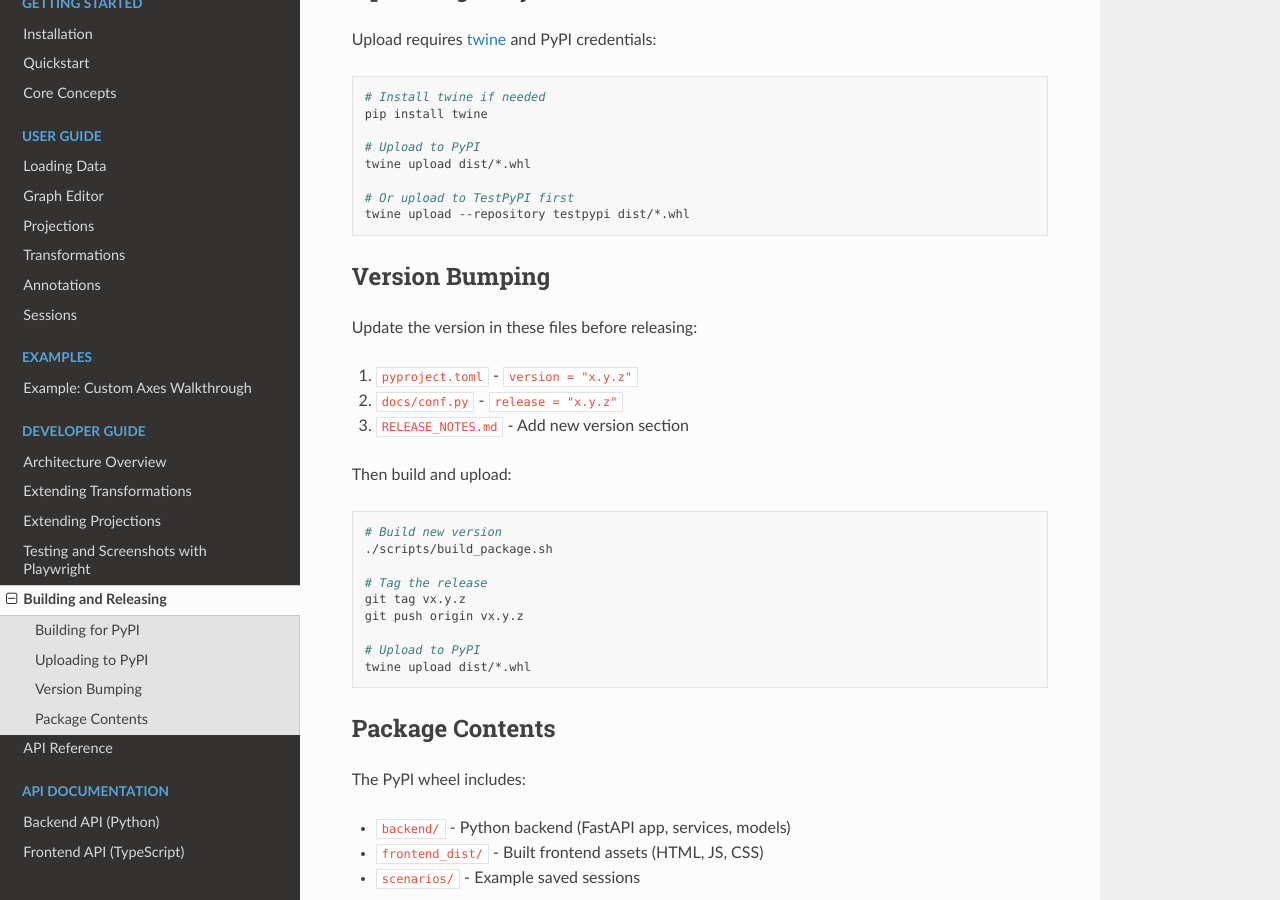
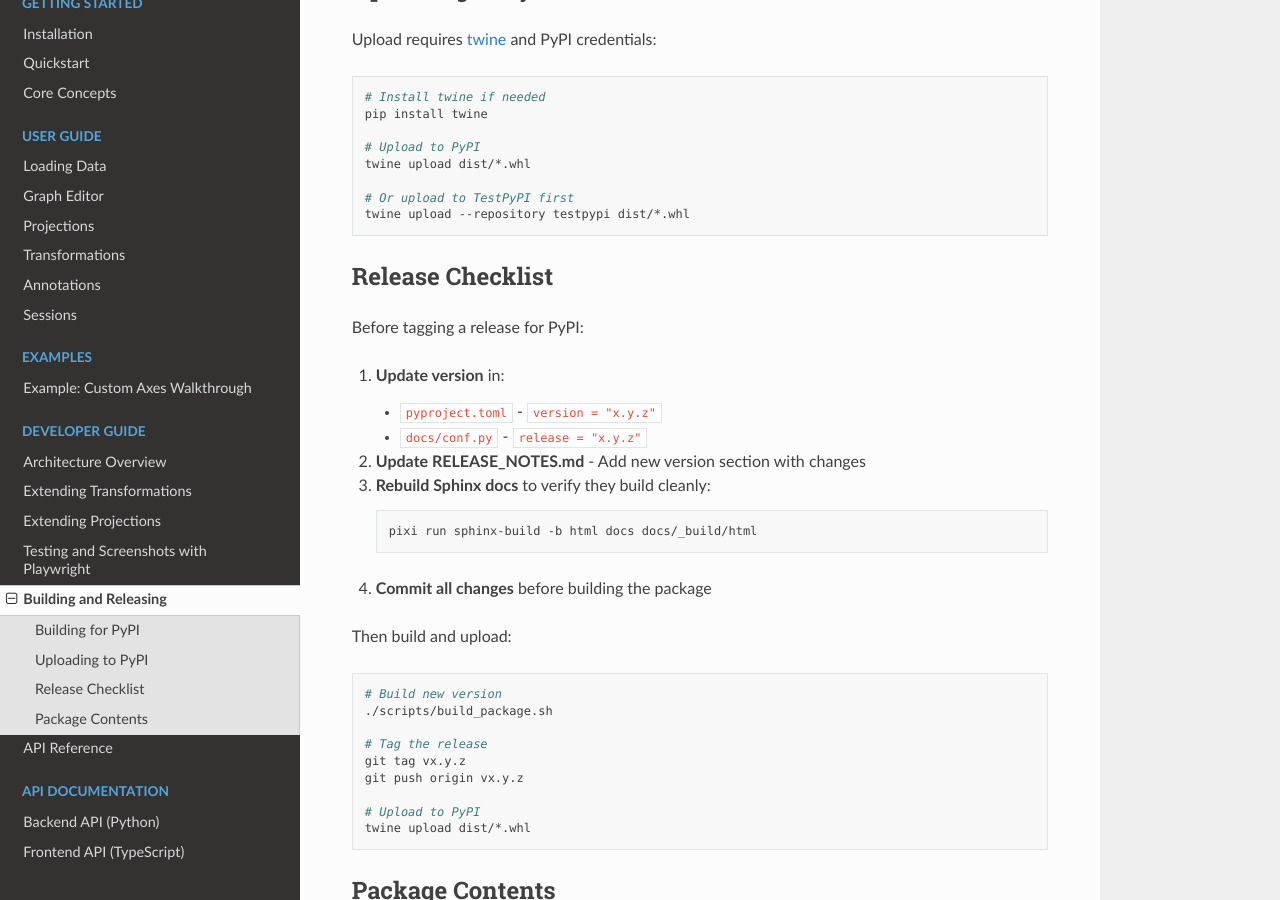
Before and after one commit to cranmer/vectorscope, a Sphinx documentation site: the page built from docs/developer_guide/releasing.rst, in a window 1280 px wide and 900 px high, scrolled down 620 px. Built offline with Sphinx 7.4.7 and the Read the Docs theme 3.1.0, drawn with Linux system fonts in a browser that asks for light colours.

Commit message:
Add release checklist to developer guide
Explicit checklist: update versions, update release notes, rebuild docs

🤖 Generated with [Claude Code](https://claude.com/claude-code)

Co-Authored-By: Claude Opus 4.5 <noreply@anthropic.com>

```diff
--- a/docs/developer_guide/releasing.rst
+++ b/docs/developer_guide/releasing.rst
@@ -38,14 +38,25 @@ Upload requires `twine <https://twine.readthedocs.io/>`_ and PyPI credentials:
    # Or upload to TestPyPI first
    twine upload --repository testpypi dist/*.whl
 
-Version Bumping
----------------
+Release Checklist
+-----------------
 
-Update the version in these files before releasing:
+Before tagging a release for PyPI:
 
-1. ``pyproject.toml`` - ``version = "x.y.z"``
-2. ``docs/conf.py`` - ``release = "x.y.z"``
-3. ``RELEASE_NOTES.md`` - Add new version section
+1. **Update version** in:
+
+   - ``pyproject.toml`` - ``version = "x.y.z"``
+   - ``docs/conf.py`` - ``release = "x.y.z"``
+
+2. **Update RELEASE_NOTES.md** - Add new version section with changes
+
+3. **Rebuild Sphinx docs** to verify they build cleanly:
+
+   .. code-block:: bash
+
+      pixi run sphinx-build -b html docs docs/_build/html
+
+4. **Commit all changes** before building the package
 
 Then build and upload:
 
```
